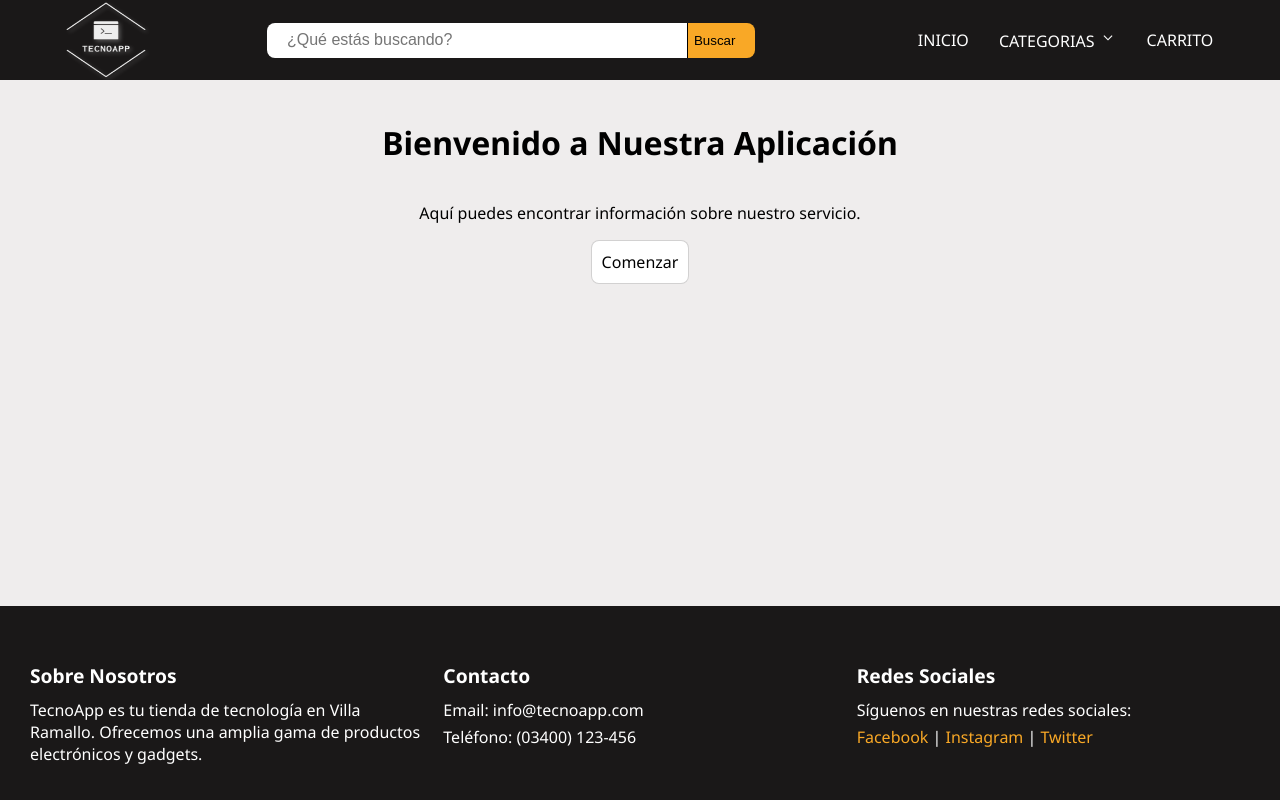
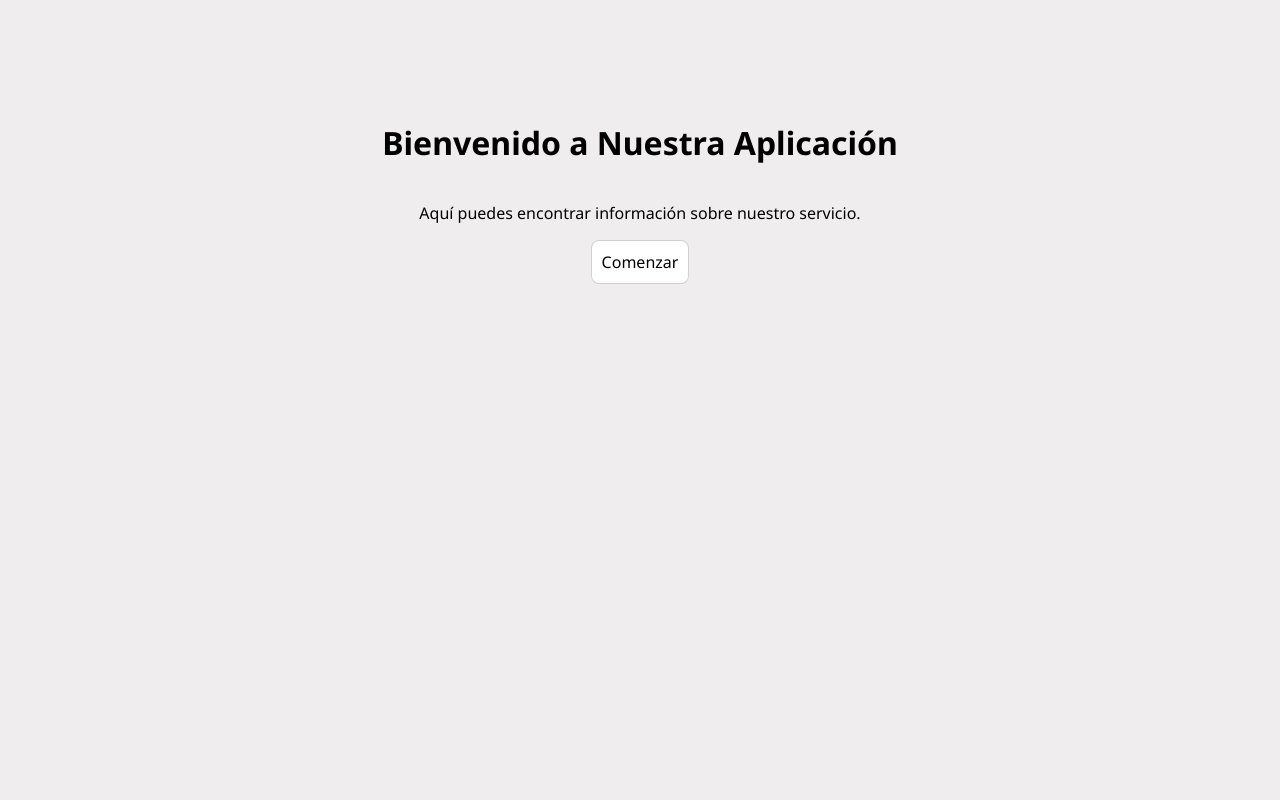
Before and after one commit to cpasquali/TecnoApp, a React (Vite) app: page / in a window 1280 px wide. Built offline with nearby package versions, Linux system fonts and the light colour scheme.

Commit message:
Update Layout.jsx

```diff
--- a/src/components/Layout.jsx
+++ b/src/components/Layout.jsx
@@ -11,7 +11,10 @@ export const Layout = () => {
     <div className="layout">
       <ProductsCartProvider>
         <SelectCategoryProvider>
-          <Navbar setSearchValue={setSearchValue} />
+          {window.location.pathname !== "/" && (
+            <Navbar setSearchValue={setSearchValue} />
+          )}
+
           <div className="main-container">
             <Switch>
               <Route
@@ -24,7 +27,7 @@ export const Layout = () => {
               <Route path="/" component={LandingPage} />
             </Switch>
           </div>
-          <Footer />
+          {window.location.pathname !== "/" && <Footer />}
         </SelectCategoryProvider>
       </ProductsCartProvider>
     </div>
```
